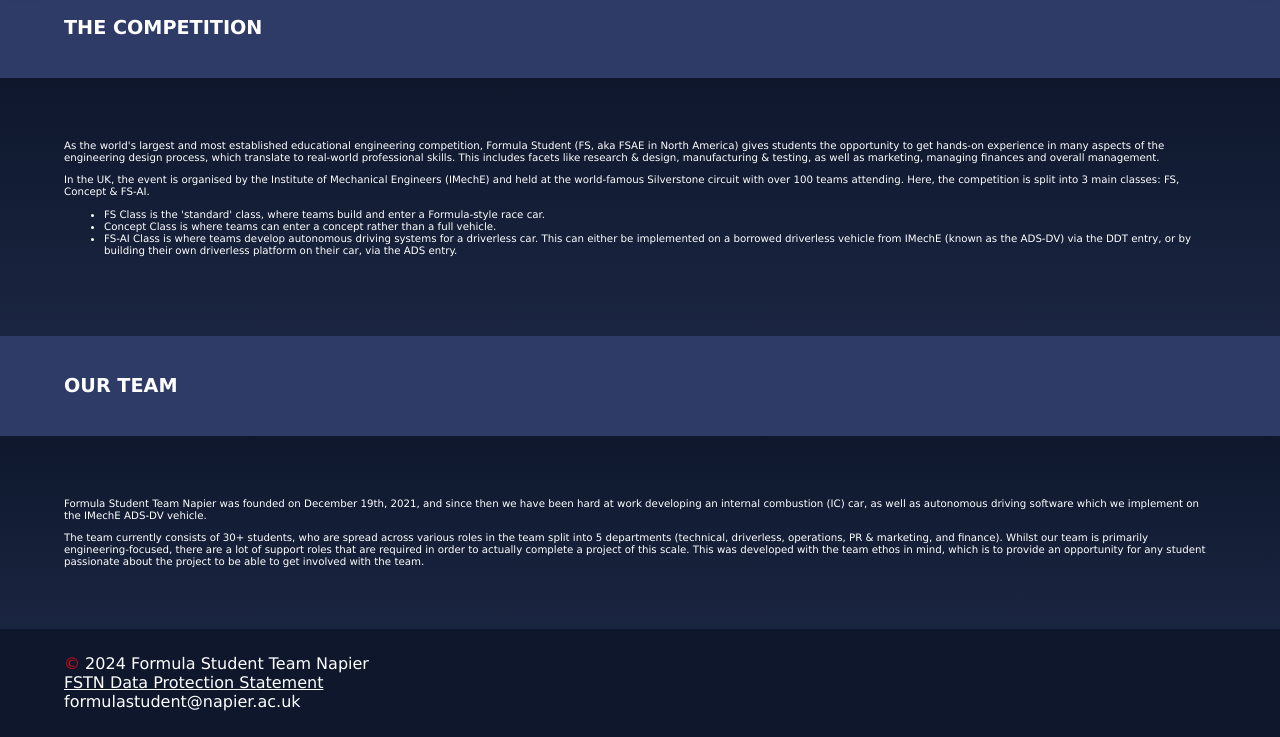
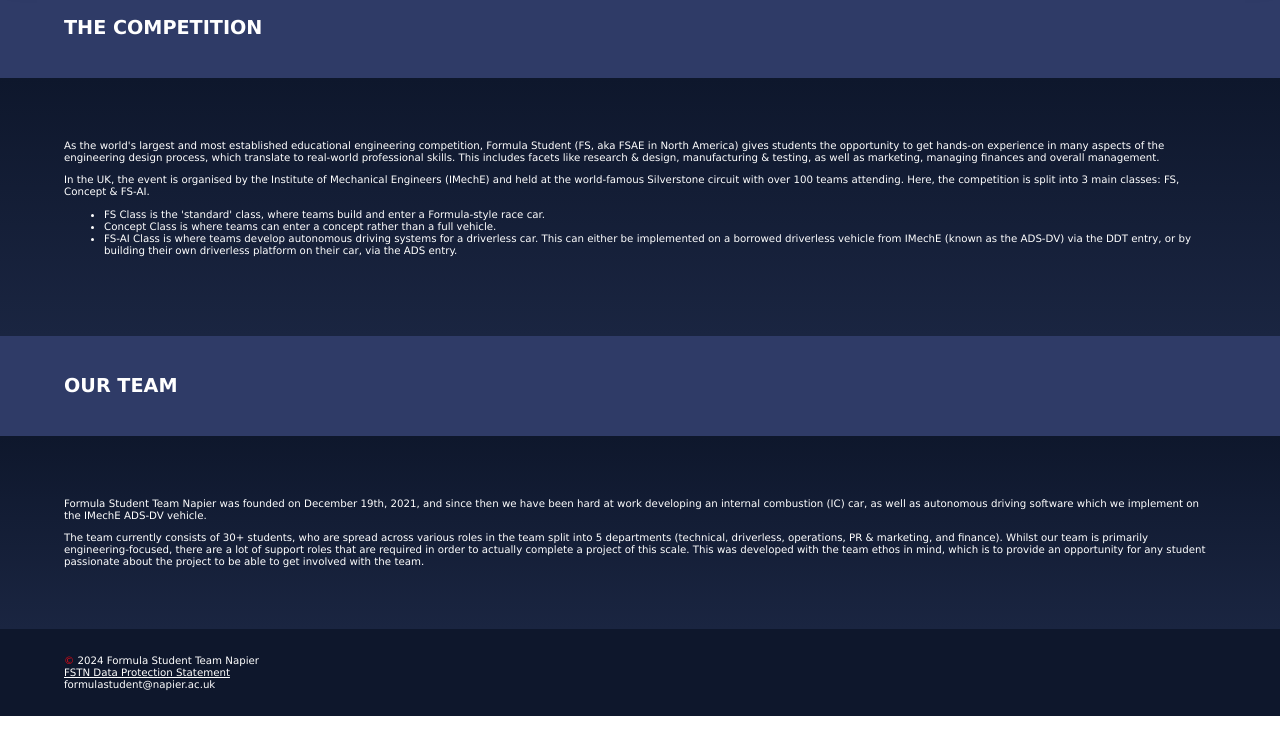
Before and after one commit to mqstie/fstn, a plain HTML site: page index.html in a window 1280 px wide. Shown: the part 634-1371 px from the top of the page. After the commit the page ends 1350 px from the top, so only its background shows below. Drawn offline with Linux system fonts and the light colour scheme.

Commit message:
Update stylesheet.css
changed footer text-size

```diff
--- a/stylesheet.css
+++ b/stylesheet.css
@@ -336,6 +336,7 @@ footer{
 	list-style-type:none;
 	padding:0;
 	margin:0;
+	font-size:0.8vw;
 }
 
 .copy{
```
